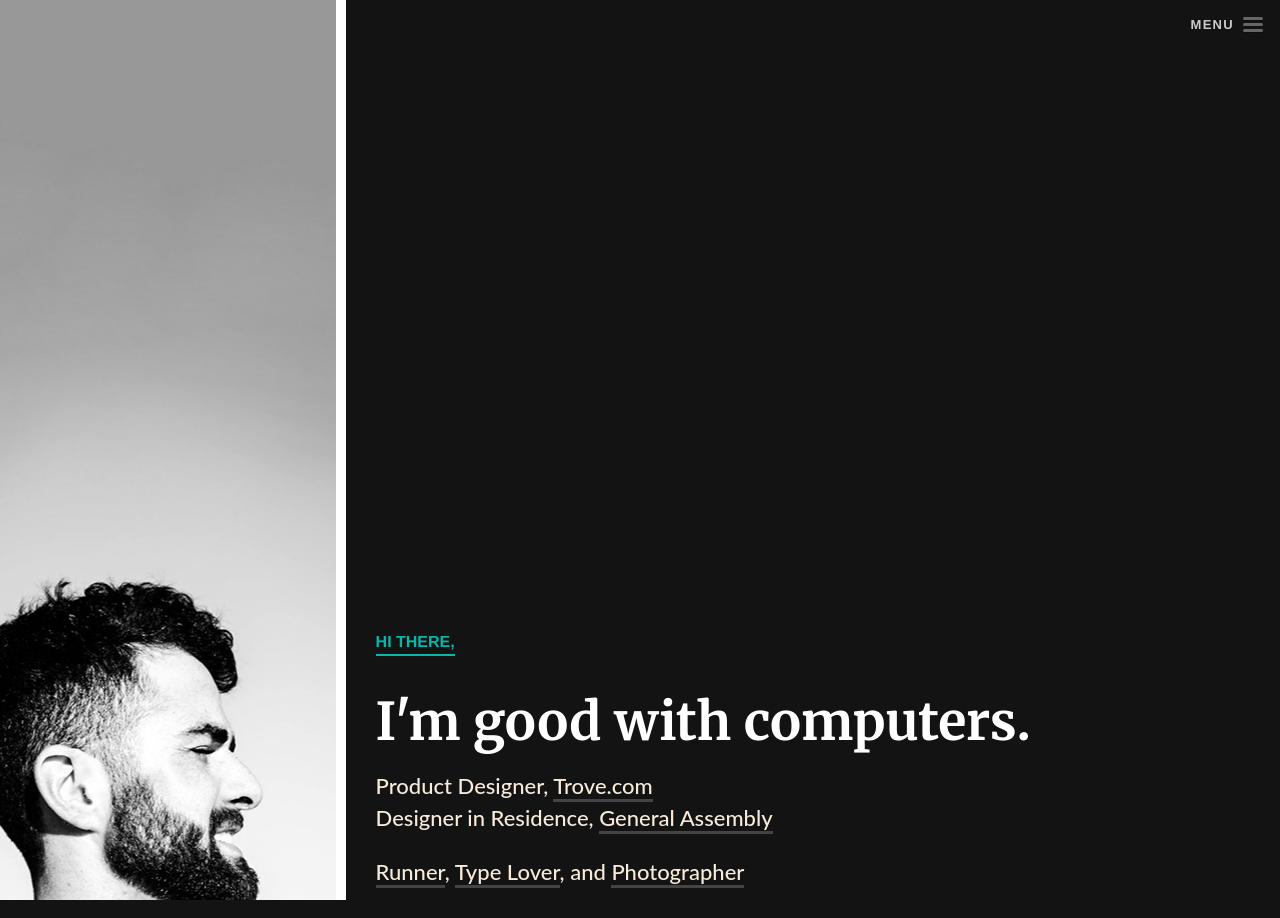
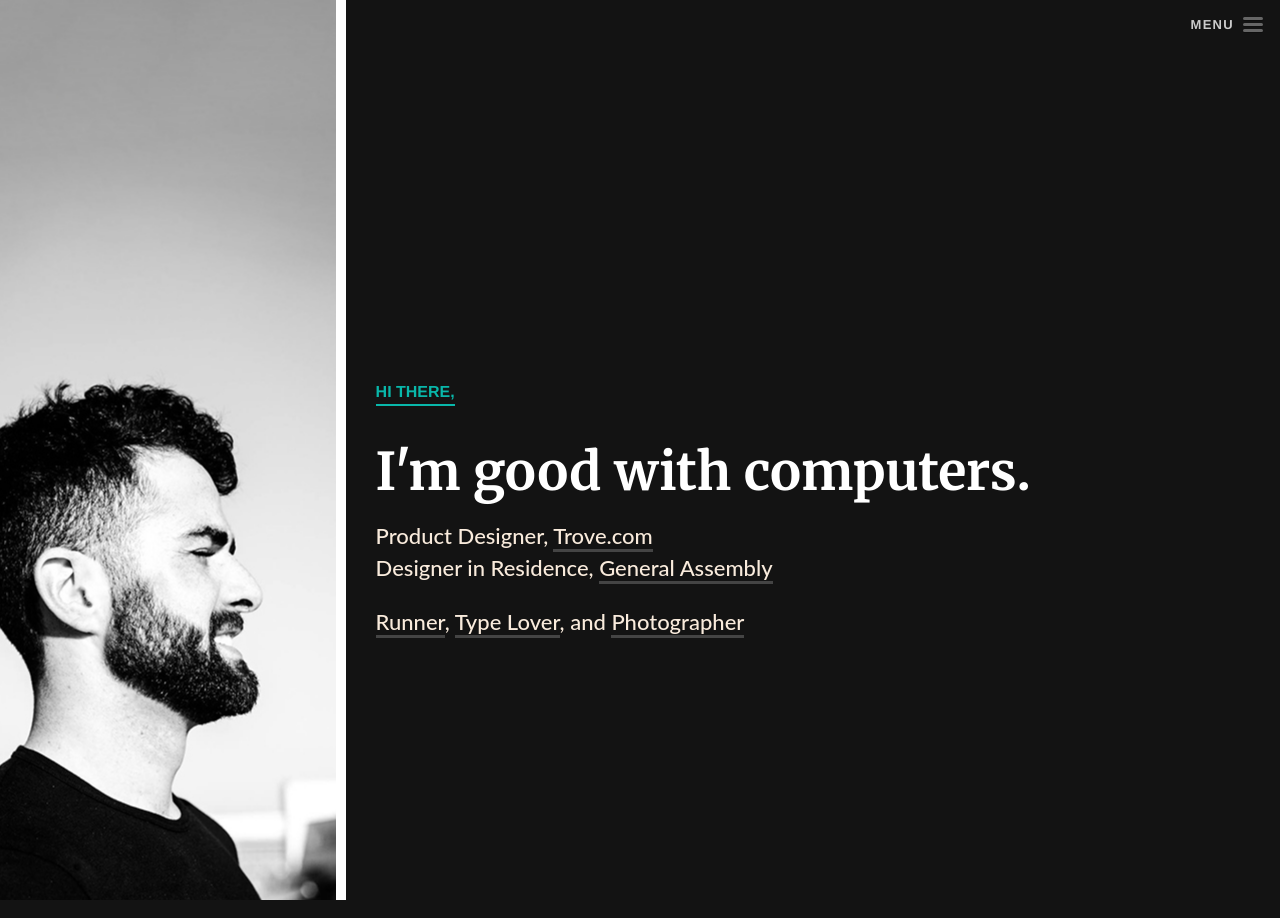
Before and after one commit to ReptarAzar/reptarazar.github.io, a Jekyll site: the page built from index.html, in a window 1280 px wide. Built offline with Jekyll 4.4.1, drawn with Linux system fonts in a browser that asks for light colours; nearby versions of some CDN libraries.

Commit message:
vertical media quieres

```diff
--- a/_sass/_layout.scss
+++ b/_sass/_layout.scss
@@ -141,6 +141,11 @@ $font_2: sans-serif;
             width: 364px;
         }
 
+        // Really WIDE and short screeens
+        @media screen and (max-height: 900px) and (min-width: 376px) {
+            background: #131313 url("../assets/img/me-lg.jpg") no-repeat center center;
+        }
+
         // Med screeens
         @media screen and (max-width: 620px) and (min-width: 376px) {
             position: relative;
@@ -176,8 +181,18 @@ $font_2: sans-serif;
             font-weight: 600;
             color: $teal;
             display: inline-block;
-            margin-top: 600px;
+            margin-top: 620px;
             border-bottom: 2px solid $teal;
+
+            // WIDE and short screeens
+            @media screen and (max-height: 900px) and (min-width: 376px) {
+                margin-top: 350px;
+            }
+
+            // Really WIDE and short screeens
+            @media screen and (max-height: 600px) and (min-width: 376px) {
+                margin-top: 150px;
+            }
 
             // Small screeens
             @media screen and (max-width: 620px) {
```
Also changed, not shown: assets/img/me-lg.jpg.
